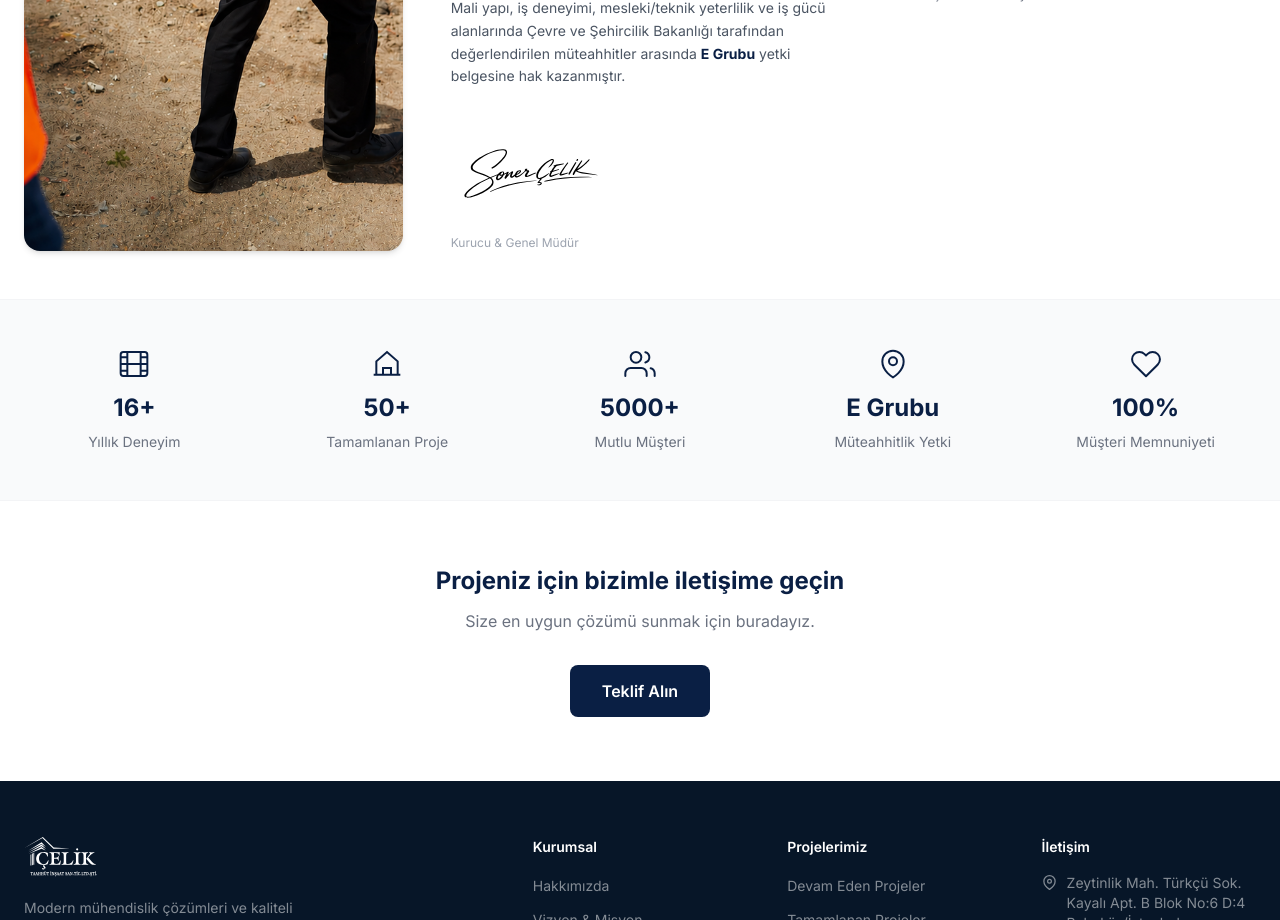
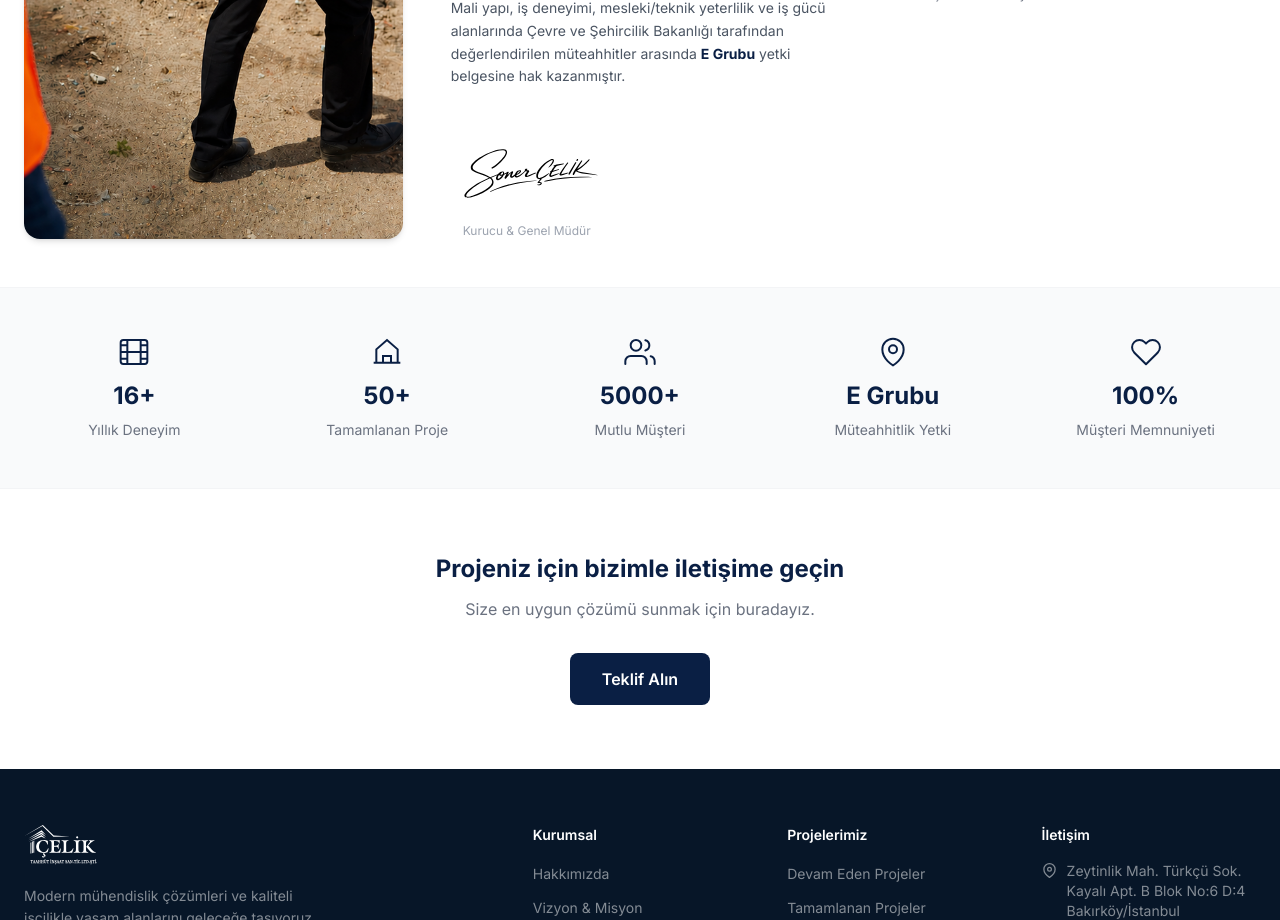
Before and after one commit to dagemre/celik-web, a Next.js app: page /hakkimizda in a window 1280 px wide. Shown: the part 860-1780 px from the top of the page. Built offline with nearby package versions, Linux system fonts and the light colour scheme.

Commit message:
Hakkımızda: Kurucu & Genel Müdür yazısı imzaya yaklaştırıldı

```diff
--- a/app/hakkimizda/page.tsx
+++ b/app/hakkimizda/page.tsx
@@ -54,9 +54,9 @@ export default function HakkimizdaPage() {
               </div>
 
               {/* İmza */}
-              <div className="mt-8 flex flex-col gap-2">
+              <div className="mt-8 flex flex-col">
                 <img src="/snr-imza.svg" alt="Soner Çelik İmza" width={160} height={72} />
-                <p className="text-gray-400 text-xs">Kurucu & Genel Müdür</p>
+                <p className="text-gray-400 text-xs -mt-1 ml-3">Kurucu & Genel Müdür</p>
               </div>
             </div>
 
```
